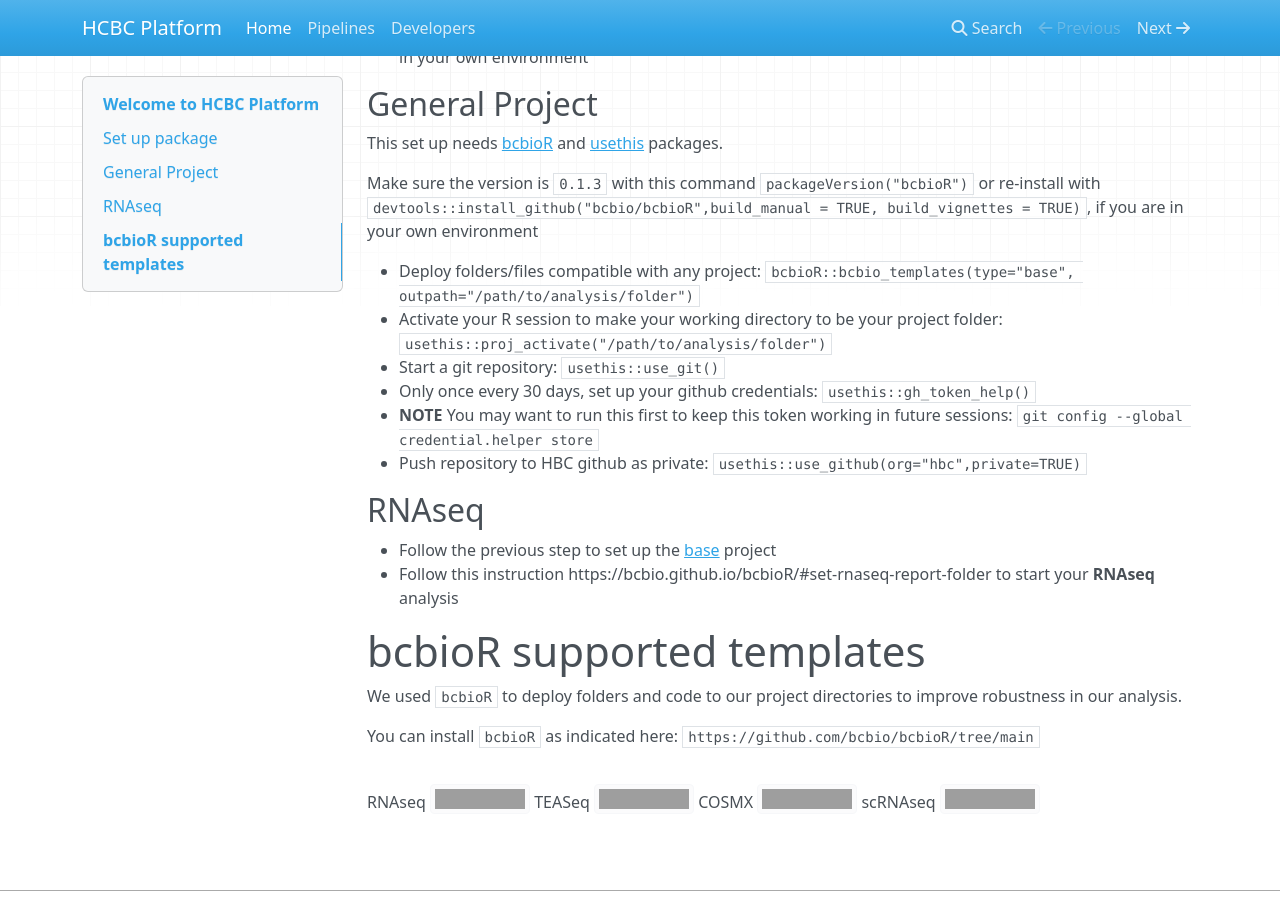
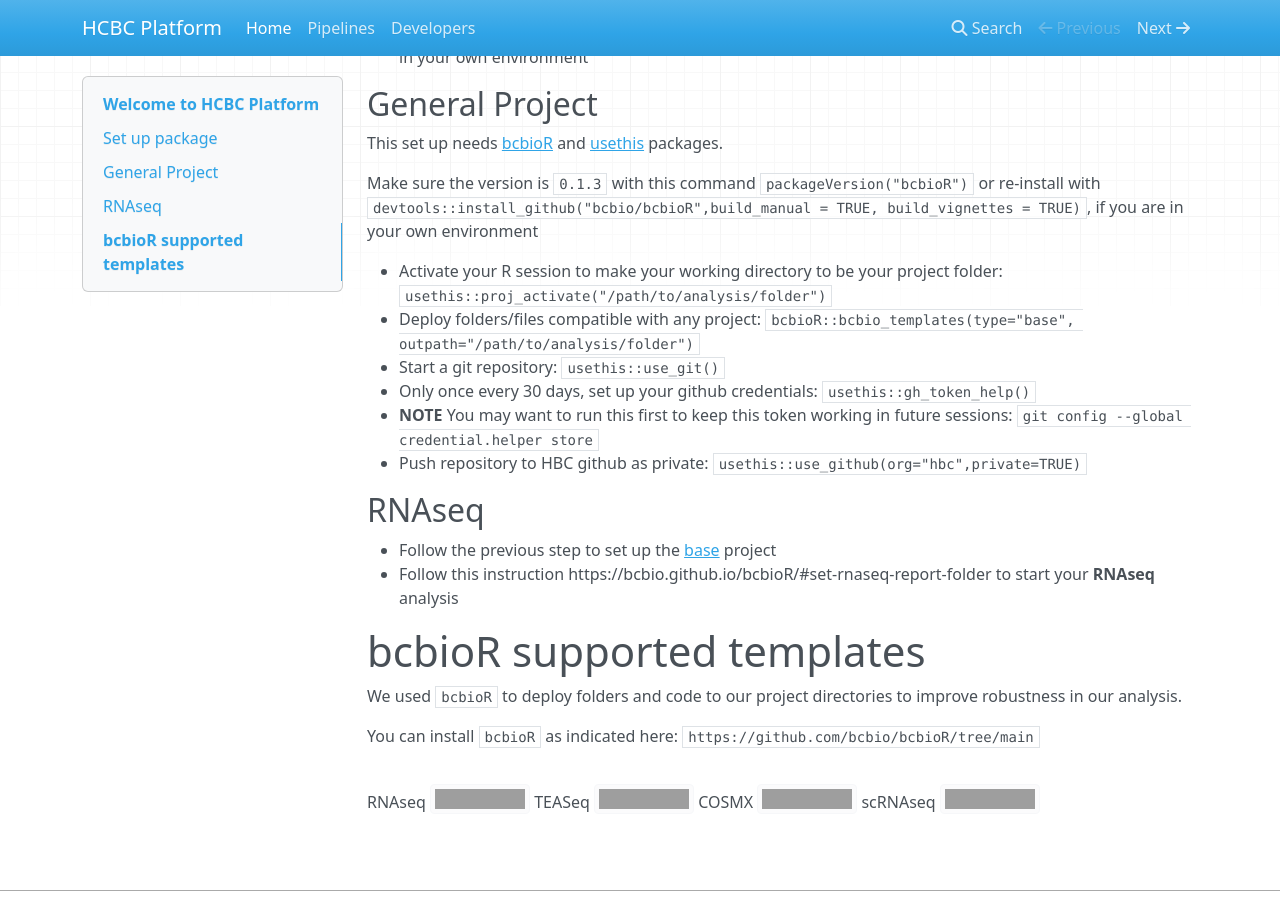
Before and after one commit to upendrabhattarai/test, an MkDocs documentation site: the page built from docs/index.md, in a window 1280 px wide and 900 px high, scrolled down 648 px, cut to the strip 0-900 px from the top of the window. Built offline with MkDocs 1.6.1, drawn with Linux system fonts in a browser that asks for light colours; nearby versions of some CDN libraries; grey boxes are pictures that could not be loaded.

```diff
--- a/docs/index.md
+++ b/docs/index.md
@@ -25,8 +25,8 @@ This set up needs [bcbioR](https://github.com/bcbio/bcbioR) and [usethis](https:
 
 Make sure the version is `0.1.3` with this command `packageVersion("bcbioR")` or re-install with `devtools::install_github("bcbio/bcbioR",build_manual = TRUE, build_vignettes = TRUE)`, if you are in your own environment
 
+* Activate your R session to make your working directory to be your project folder: `usethis::proj_activate("/path/to/analysis/folder")`
 * Deploy folders/files compatible with any project: `bcbioR::bcbio_templates(type="base", outpath="/path/to/analysis/folder")`
-* Activate your R session to make your working directory to be your project folder: `usethis::proj_activate("/path/to/analysis/folder")`
 * Start a git repository: `usethis::use_git()`
 * Only once every 30 days, set up your github credentials: `usethis::gh_token_help()`
   * **NOTE** You may want to run this first to keep this token working in future sessions: `git config --global credential.helper store`
```
